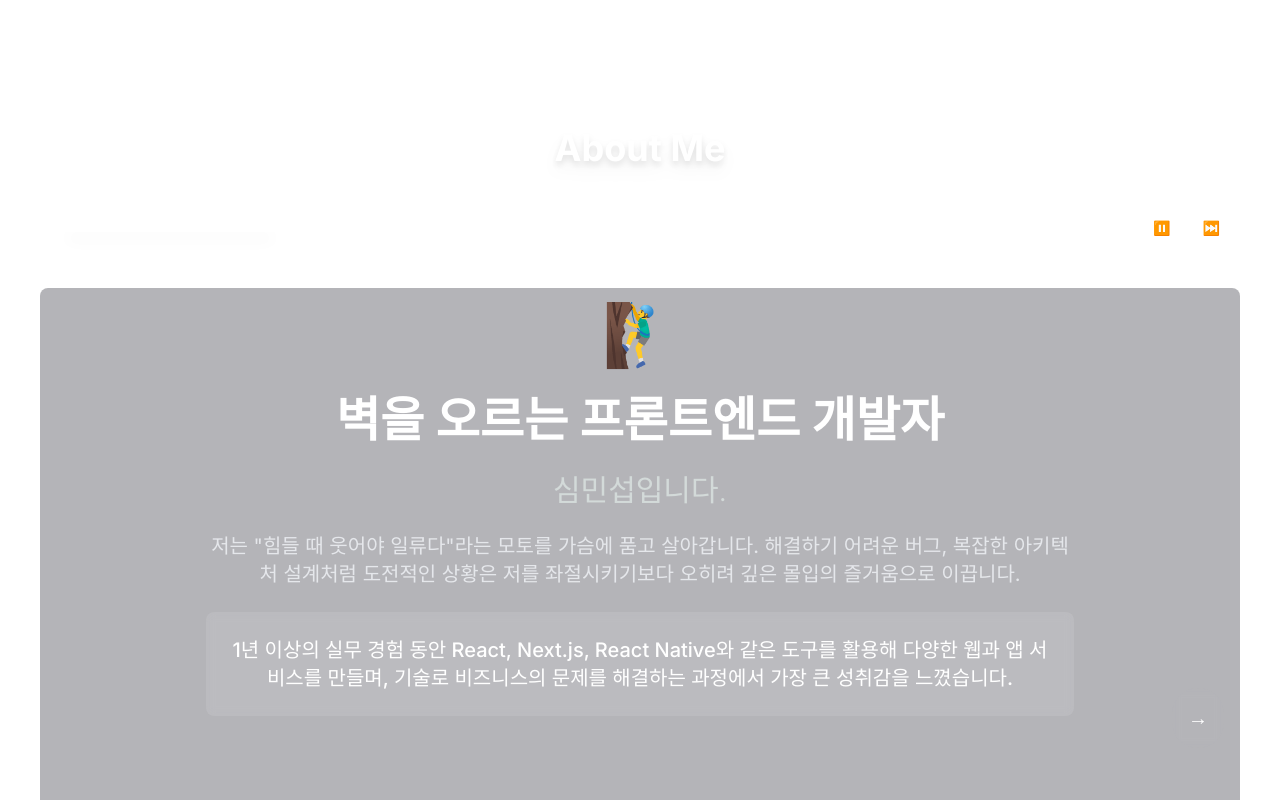
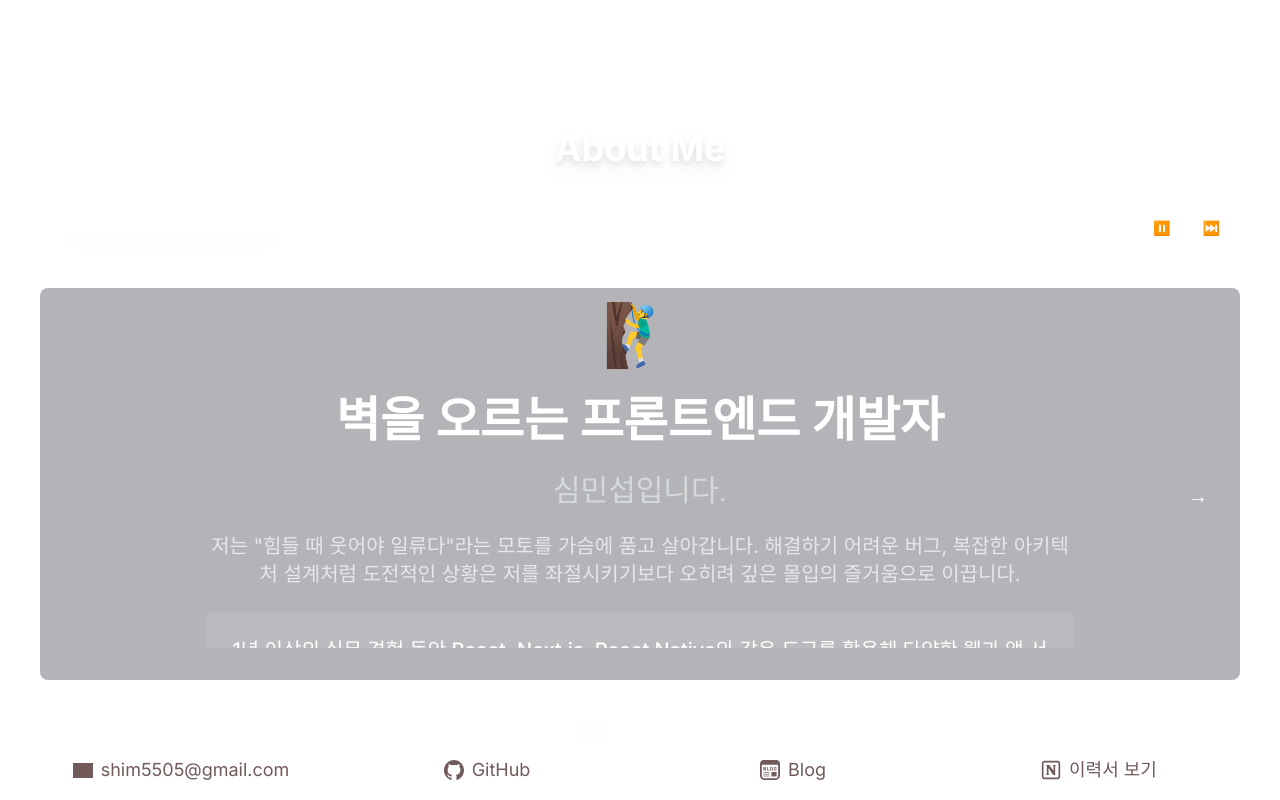
Before and after one commit to Earlssu/sms-portfolio-next, a Next.js app: page /home in a window 1280 px wide. Shown: the part 740-1540 px from the top of the page. Built offline with nearby package versions, Linux system fonts and the light colour scheme; grey boxes are pictures that could not be loaded.

Commit message:
Feat: 잘못 수정된 스타일 복구 및 ContactSection 위치 재설정

```diff
--- a/src/app/home/components/traits/AboutMeCarousel.tsx
+++ b/src/app/home/components/traits/AboutMeCarousel.tsx
@@ -3,9 +3,17 @@
 import React, { useEffect, useRef, useState } from 'react';
 import { useTranslation } from 'react-i18next';
 import { CarouselSlide } from './CarouselSlide';
+import { ContactSection } from './ContactSection';
+import { useBackgroundStore } from '@/shared/stores';
 
 interface AboutMeCarouselProps {
   isExpanded: boolean;
+  contact?: {
+    email: string;
+    github: string;
+    blog: string;
+    resume: string;
+  };
 }
 
 interface CarouselSlideData {
@@ -39,8 +47,10 @@ interface CarouselSlideData {
 
 export const AboutMeCarousel: React.FC<AboutMeCarouselProps> = ({
   isExpanded,
+  contact,
 }) => {
   const { t } = useTranslation();
+  const { isDarkMode } = useBackgroundStore();
   const [currentSlide, setCurrentSlide] = useState(0);
   const [isAutoPlaying, setIsAutoPlaying] = useState(true);
   const carouselRef = useRef<HTMLDivElement>(null);
@@ -189,6 +199,13 @@ export const AboutMeCarousel: React.FC<AboutMeCarouselProps> = ({
         ))}
       </div>
 
+      {/* 연락처 섹션 */}
+      {contact && (
+        <div className="flex justify-center items-center py-4">
+          <ContactSection contact={contact} isDarkMode={isDarkMode} />
+        </div>
+      )}
+
       {/* 좌우 네비게이션 버튼 */}
       <button
         onClick={prevSlide}
--- a/src/app/home/components/traits/TraitSection.tsx
+++ b/src/app/home/components/traits/TraitSection.tsx
@@ -71,20 +71,15 @@ export const TraitSection: React.FC<TraitSectionProps> = ({
             </h1>
           </div>
 
-          <div className="w-full h-full pt-16 flex flex-col">
-            <div className="flex-1">
-              <AboutMeCarousel isExpanded={isExpanded} />
-            </div>
-            <div className="flex-shrink-0 flex justify-center items-center py-8">
-              <ContactSection
+          <div className="w-full h-full pt-16">
+            <AboutMeCarousel
+              isExpanded={isExpanded}
               contact={
                 t('traits.aboutMe.contact', {
                   returnObjects: true,
                 }) as any
               }
-                isDarkMode={isDarkMode}
             />
-            </div>
           </div>
         </div>
       ) : (
```
Lines whose indentation alone changed are shown as unchanged.
